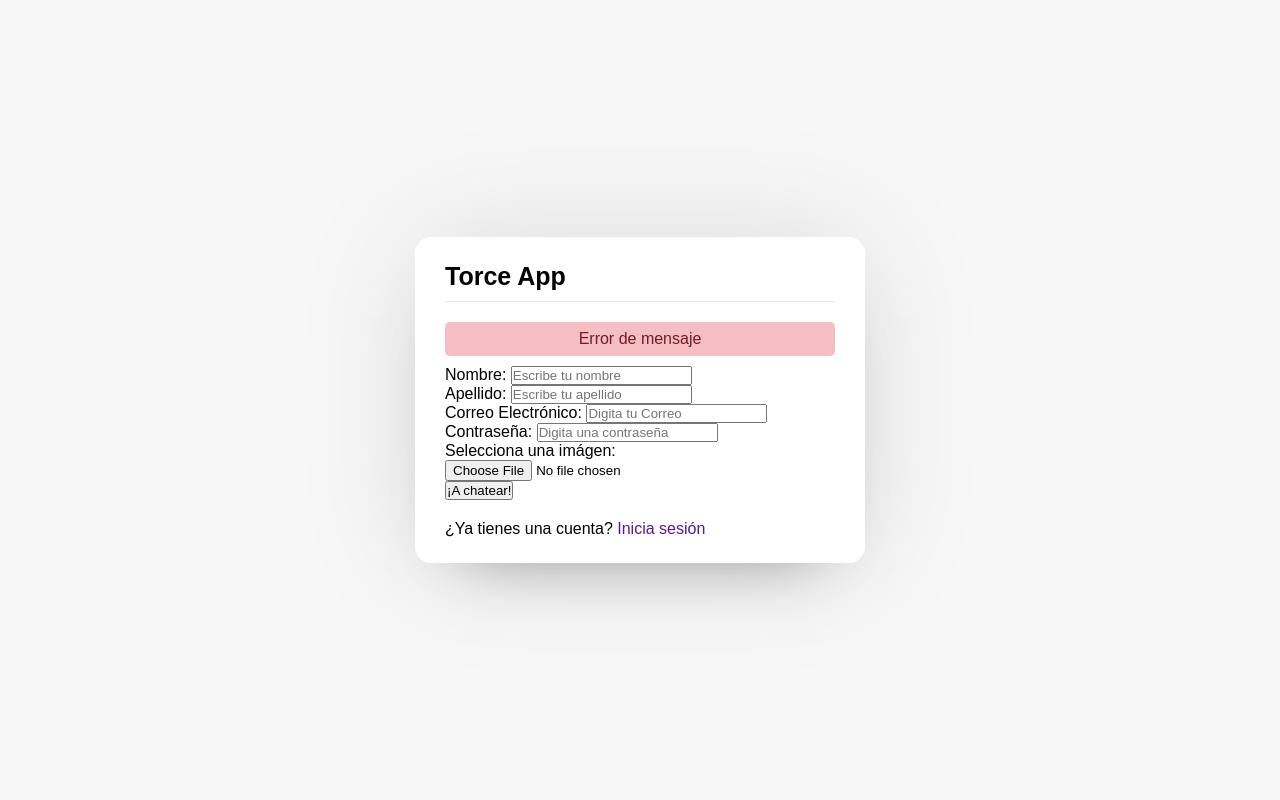
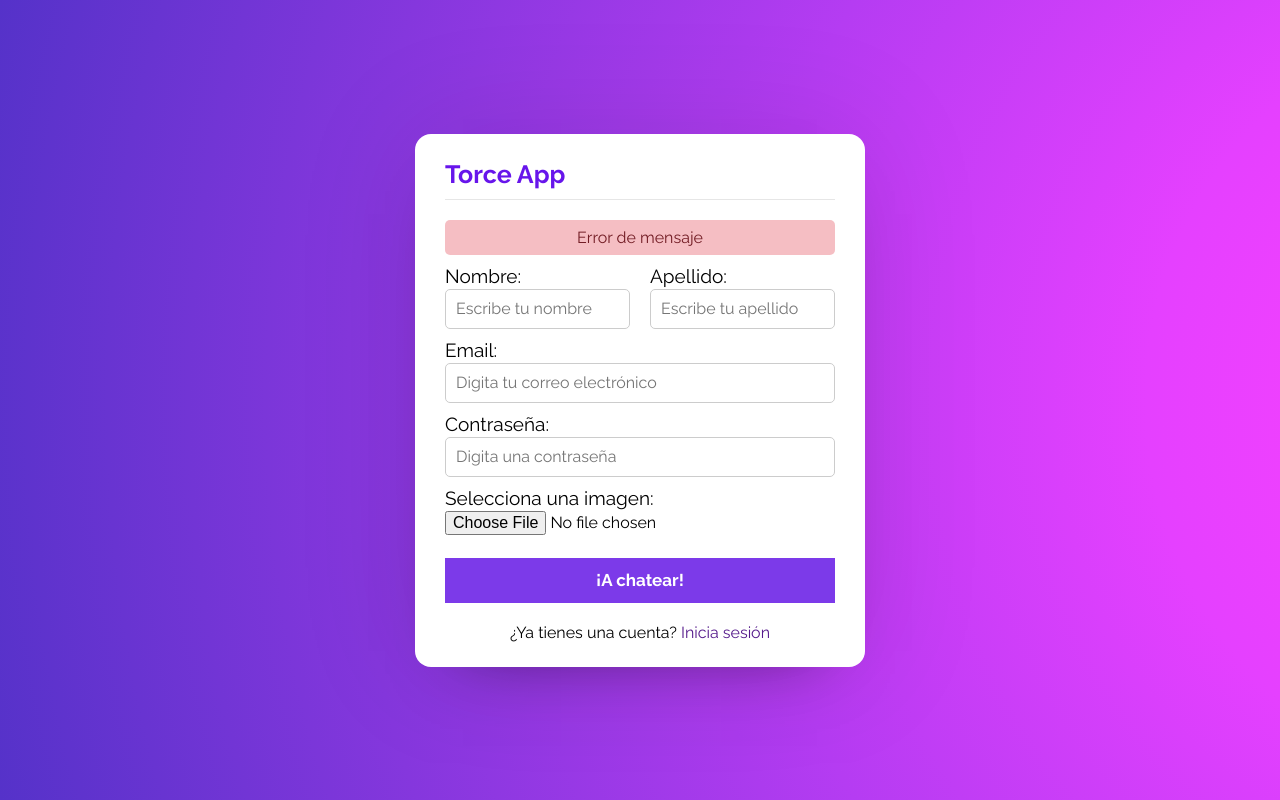
Before and after one commit to grem16/torce-test, a plain HTML site: page index.html in a window 1280 px wide. Drawn offline with Linux system fonts and the light colour scheme.

Commit message:
Login diseñado

```diff
--- a/css/style.css
+++ b/css/style.css
@@ -1,12 +1,11 @@
-/* @import url("https://fonts.googleapis.com/css2?family=M+PLUS+Rounded+1c:wght@100;300;400;500;700;800;900&family=Poppins:ital,wght@0,100;0,200;0,300;0,400;0,500;0,600;0,700;0,800;0,900;1,100;1,200;1,300;1,400;1,500;1,600;1,700;1,800;1,900&display=swap"); */
-@import url("https://fonts.googleapis.com/css2?family=M+PLUS+Rounded+1c:wght@100;300;400;500;700;800;900&display=swap");
+@import url("https://fonts.googleapis.com/css2?family=Raleway:ital,wght@0,100;0,200;0,300;0,400;0,500;0,600;0,700;0,800;0,900;1,100;1,200;1,300;1,400;1,500;1,600;1,700;1,800;1,900&display=swap");
 
 * {
   margin: 0;
   padding: 0;
   box-sizing: border-box;
   text-decoration: none;
-  font-family: "Poppins", sans-serif;
+  font-family: "Raleway", sans-serif;
 }
 
 body {
@@ -14,7 +13,14 @@ body {
   align-items: center;
   justify-content: center;
   min-height: 100vh;
-  background-color: #f7f7f7;
+  background-image: radial-gradient(
+    circle at 120.71% 50%,
+    #ff41ff 0,
+    #e540ff 25%,
+    #b53cf2 50%,
+    #8537dd 75%,
+    #5532c9 100%
+  );
 }
 
 .container {
@@ -30,11 +36,13 @@ body {
 .form {
   padding: 25px 30px;
 }
+
 .form header {
   font-size: 25px;
-  font-weight: 600;
+  font-weight: bold;
   padding-bottom: 10px;
   border-bottom: 1px solid #e6e6e6;
+  color: #6715eb;
 }
 .form form {
   margin: 20px 0;
@@ -48,3 +56,59 @@ body {
   border-radius: 5px;
   margin-bottom: 10px;
 }
+
+.form form .name-surname {
+  display: flex;
+}
+
+form .name-surname .field:first-child {
+  margin-right: 10px;
+}
+
+form .name-surname .field:last-child {
+  margin-left: 10px;
+}
+
+.form form .field {
+  display: flex;
+  flex-direction: column;
+  margin-bottom: 10px;
+}
+
+.form form .field label {
+  margin-bottom: 2px;
+  font-size: 19px;
+}
+
+.form form .field input {
+  outline: none;
+}
+
+.form form .input input {
+  height: 40px;
+  width: 100%;
+  font-size: 16px;
+  padding: 0 10px;
+  border: 1px solid #ccc;
+  border-radius: 5px;
+}
+
+.form form .image input {
+  font-size: 16px;
+}
+
+.form form .submit input {
+  margin-top: 13px;
+  height: 45px;
+  border: none;
+  font-size: 17px;
+  font-weight: bold;
+  background-color: #7c3ae9;
+  color: #fff;
+  border: 5px;
+  cursor: pointer;
+}
+
+.form .already-sup {
+  text-align: center;
+}
--- a/index.html
+++ b/index.html
@@ -15,28 +15,28 @@
             <form action="#">
                 <div class="txt_error">Error de mensaje</div>
                 <div class="name-surname">
-                    <div class="field">
+                    <div class="field input">
                         <label for="">Nombre:</label>
                         <input type="text" placeholder="Escribe tu nombre">
                     </div>
-                    <div class="field">
+                    <div class="field input">
                         <label for="">Apellido:</label>
                         <input type="text" placeholder="Escribe tu apellido">
                     </div>
                 </div>
-                <div class="field">
-                    <label for="">Correo Electrónico:</label>
-                    <input type="email" placeholder="Digita tu Correo">
+                <div class="field input">
+                    <label for="">Email:</label>
+                    <input type="email" placeholder="Digita tu correo electrónico">
                 </div>
-                <div class="field">
+                <div class="field input">
                     <label for="">Contraseña:</label>
                     <input type="text" placeholder="Digita una contraseña">
                 </div>
-                <div class="field">
-                    <label for="">Selecciona una imágen:</label>
+                <div class="field image">
+                    <label for="">Selecciona una imagen:</label>
                     <input type="file">
                 </div>
-                <div class="field">
+                <div class="field submit">
                     <input type="submit" value="¡A chatear!">
                 </div>
             </form>
```
